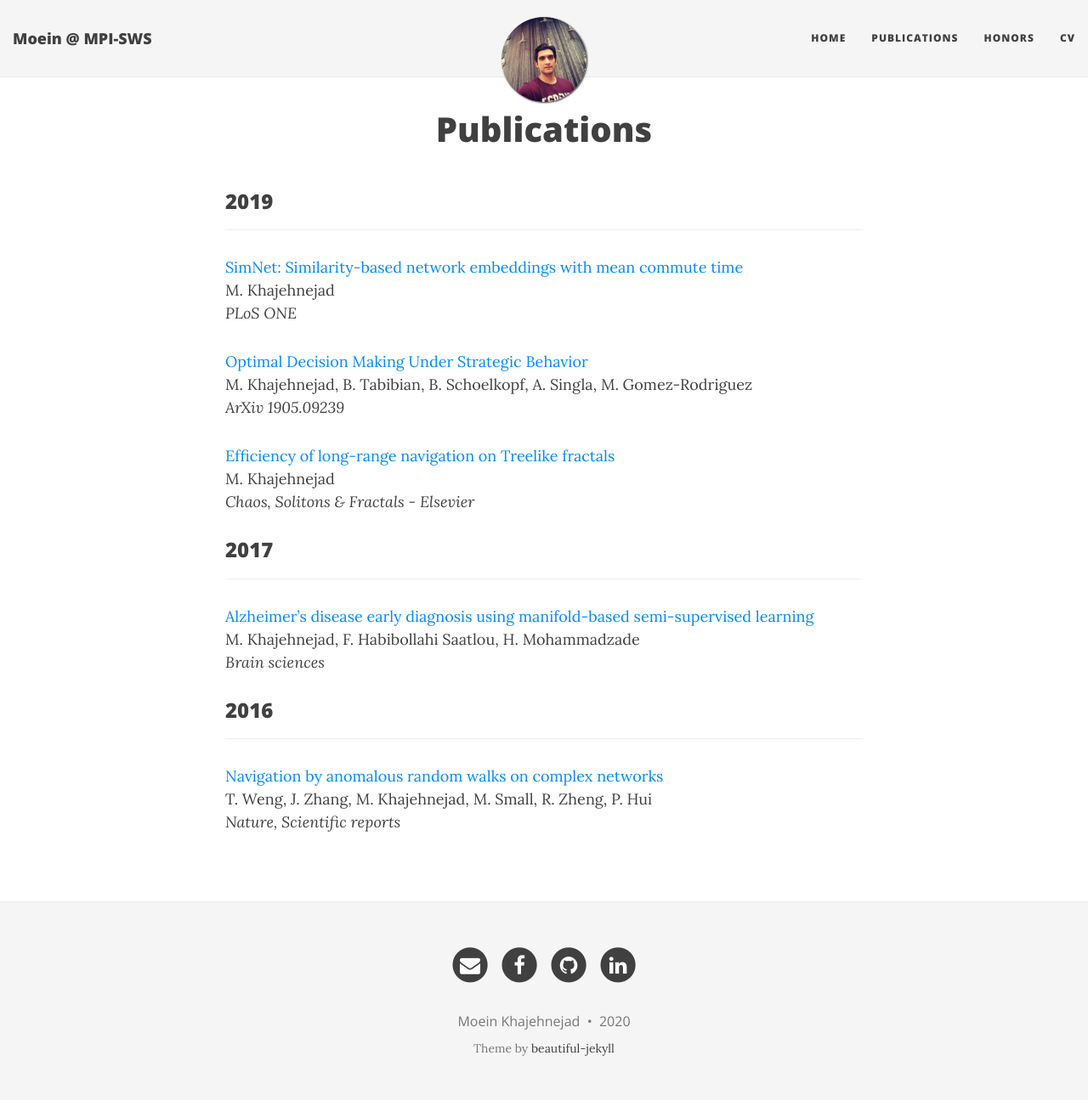
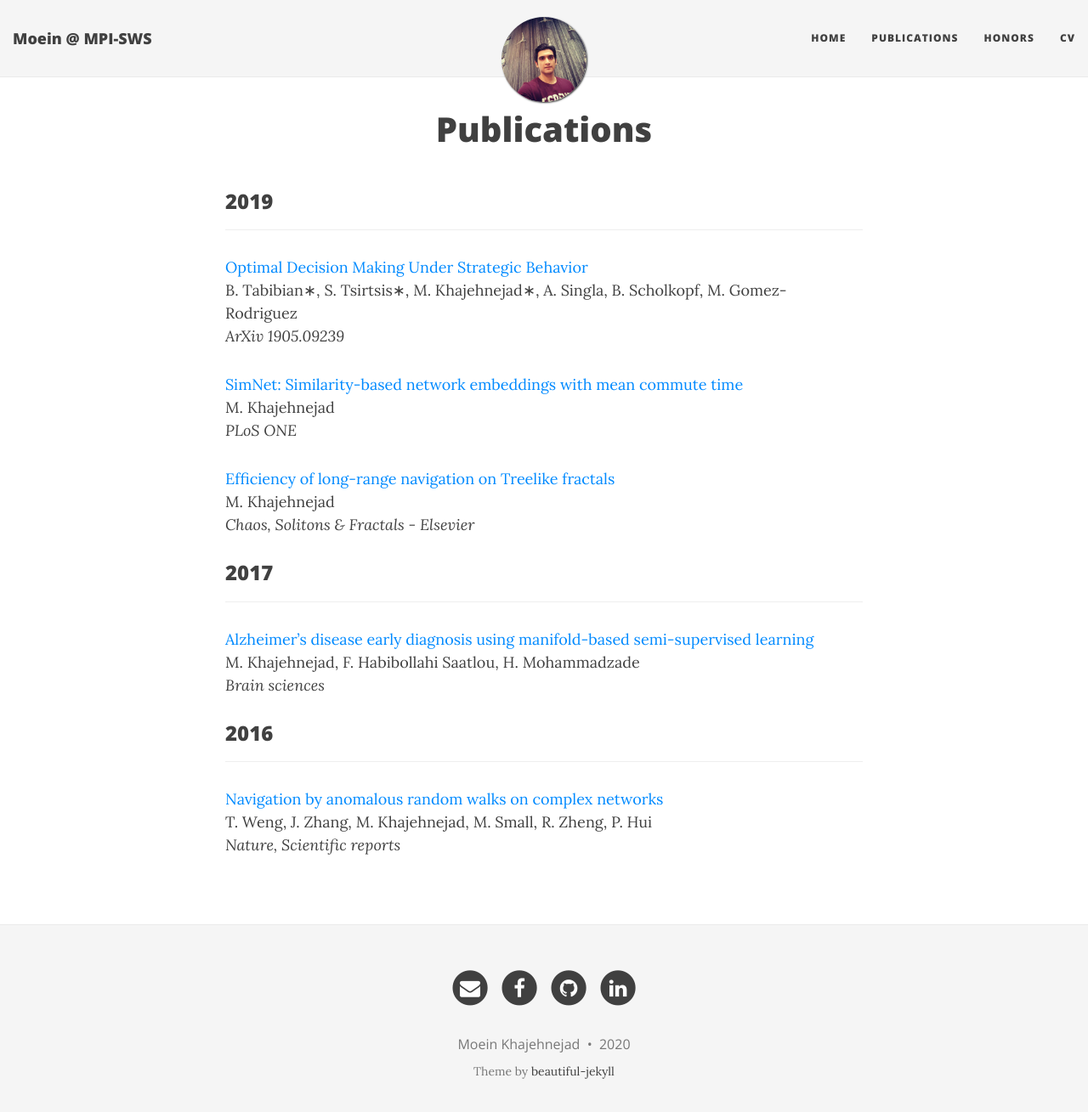
Before and after one commit to Moein-Khajehnejad/Moein-Khajehnejad.github.io, a Jekyll site: the page built from publications.md, in a window 1280 px wide and 1322 px high. Shown: the top 1309 px of the window at 85% size. Built offline with Jekyll 4.4.1, drawn with Linux system fonts in a browser that asks for light colours; nearby versions of some CDN libraries.

Commit message:
Publications are updated.

```diff
--- a/publications.md
+++ b/publications.md
@@ -5,13 +5,16 @@ title: Publications
 ### 2019
 ---
 
+
+<a href="https://arxiv.org/pdf/1905.09239.pdf">Optimal Decision Making Under Strategic Behavior </a> <br />
+B. Tabibian∗, S. Tsirtsis∗, M. Khajehnejad∗, A. Singla, B. Scholkopf, M. Gomez- Rodriguez
+<br />
+<em>ArXiv 1905.09239</em>
+
 <a href="https://journals.plos.org/plosone/article?id=10.1371/journal.pone.0221172">SimNet: Similarity-based network embeddings with mean commute time </a> <br />
 M. Khajehnejad<br />
 <em>PLoS ONE</em>
 
-<a href="https://arxiv.org/abs/1905.09239/">Optimal Decision Making Under Strategic Behavior </a> <br />
-M. Khajehnejad, B. Tabibian, B. Schoelkopf, A. Singla, M. Gomez-Rodriguez<br />
-<em>ArXiv 1905.09239</em>
 
 <a href="https://www.sciencedirect.com/science/article/pii/S096007791930075X">Efficiency of long-range navigation on Treelike fractals </a> <br />
 M. Khajehnejad<br />
```
